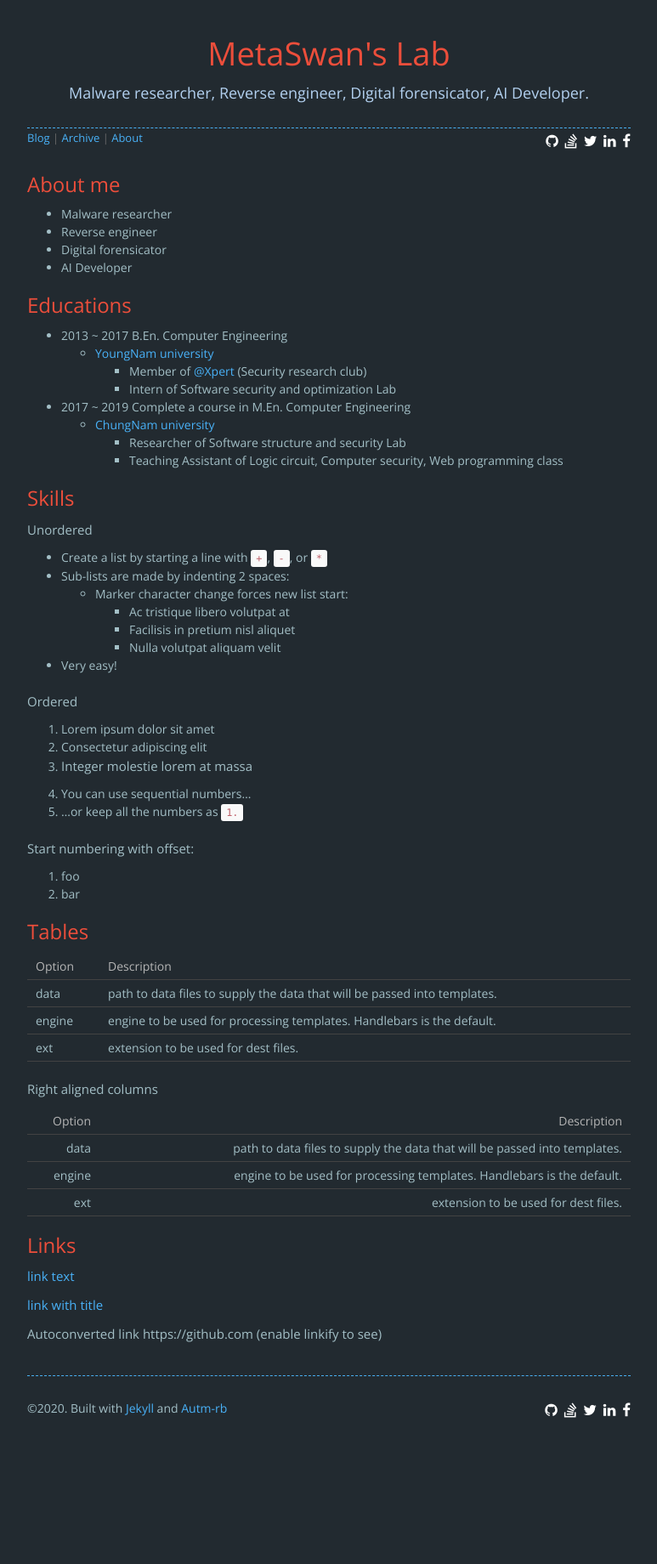
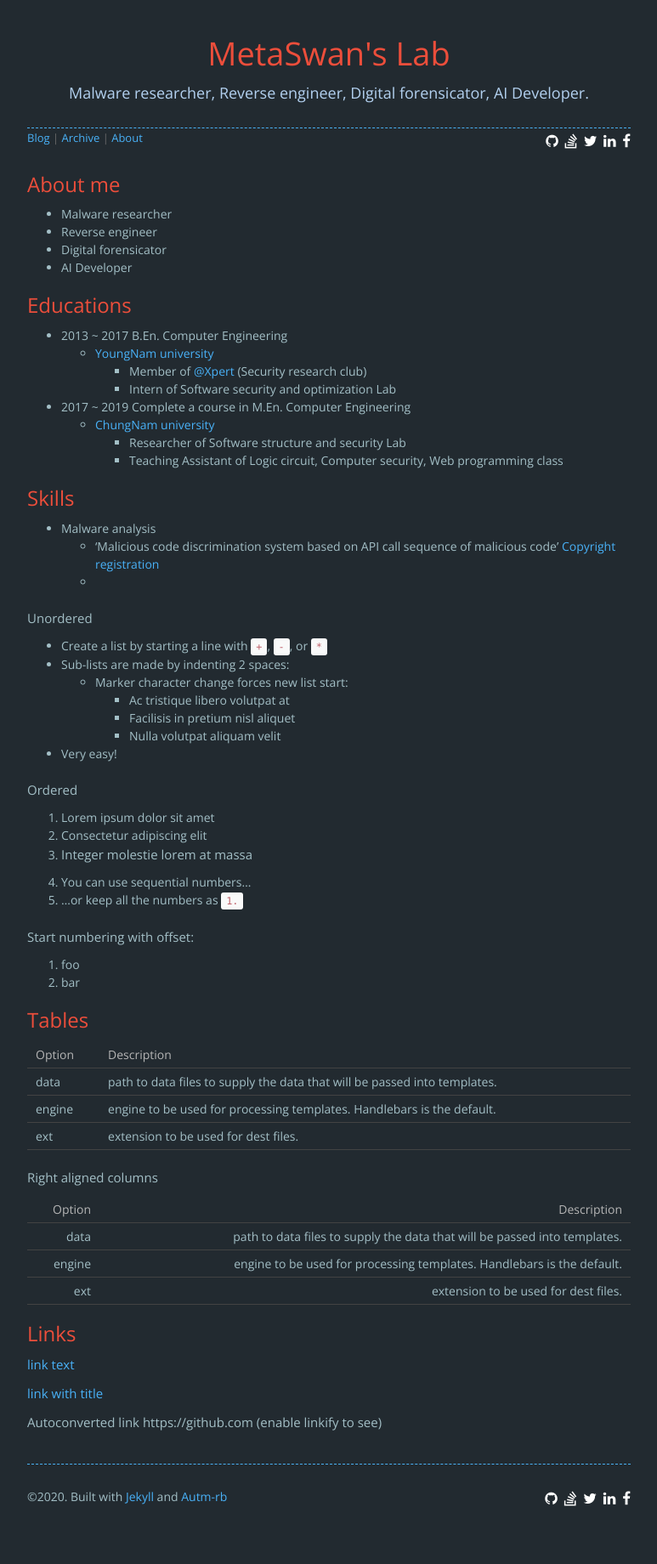
Before and after one commit to MetaSwan/metaswan.github.io, a Jekyll site: the page built from about.html, in a window 1280 px wide. Shown: the whole page at 85% size, without its empty margins (253-1026 px from the left). Built offline with Jekyll 4.4.1, drawn with Linux system fonts in a browser that asks for light colours; nearby versions of some CDN libraries; comment, search, counter and statistics services are not loaded; before the commit the page ends 1736 px from its top, so only the background shows below that.

Commit message:
Update about.yml

```diff
--- a/_data/about.yml
+++ b/_data/about.yml
@@ -18,6 +18,10 @@ text: |
       * Teaching Assistant of Logic circuit, Computer security, Web programming class
 
   ## Skills
+
+  + Malware analysis
+    - 'Malicious code discrimination system based on API call sequence of malicious code' [Copyright registration](https://img1.daumcdn.net/thumb/R1280x0/?scode=mtistory2&fname=https%3A%2F%2Fk.kakaocdn.net%2Fdn%2FbeyWwx%2FbtqCd0CZnvP%2FXPH3EU3YMIJEbU6kry1HFK%2Fimg.png)
+    -
 
   Unordered
 
```
